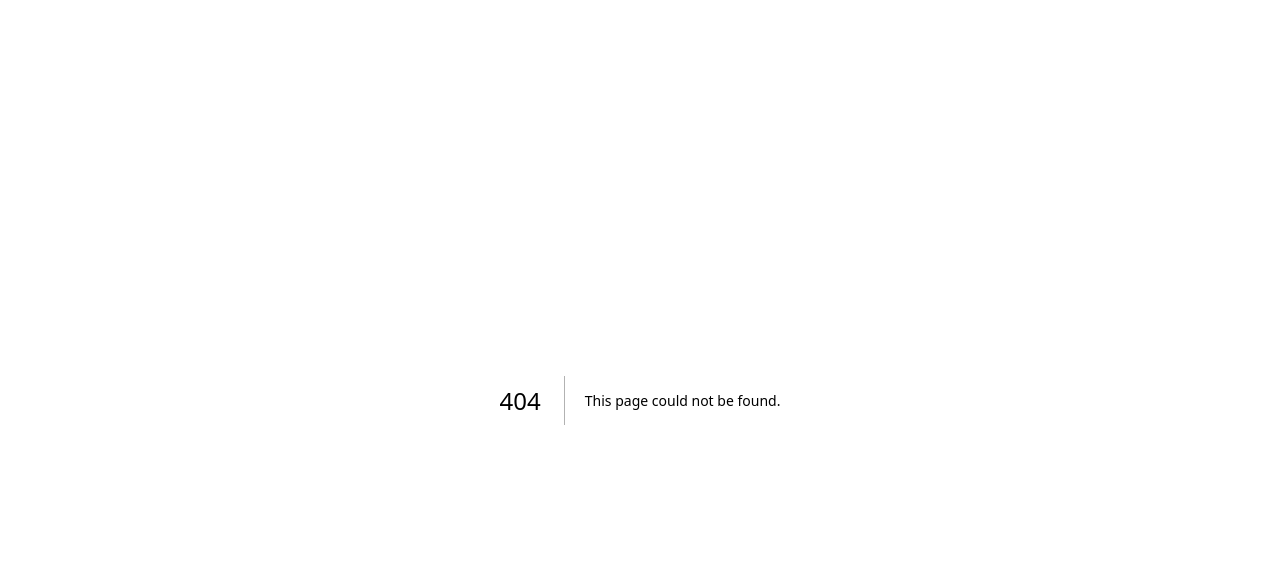
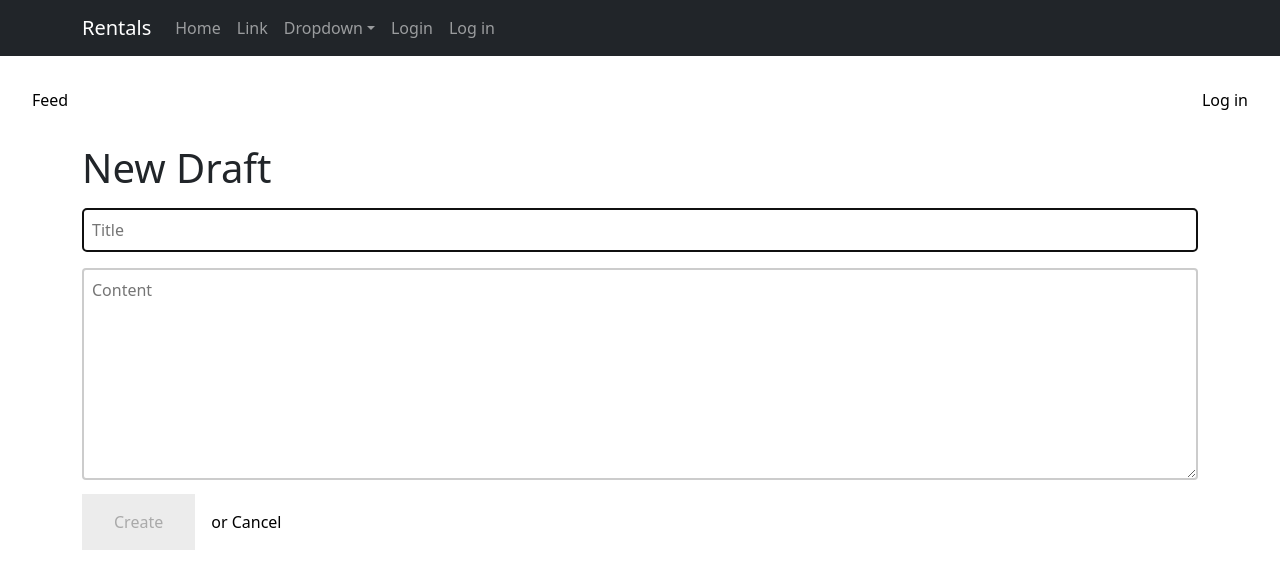
Before and after one commit to jnlucius/bisp_rental, a Next.js app: page /create in a window 1280 px wide. Before the commit this address had no page. Shown: the top 588 px of the page. Built offline with nearby package versions, Linux system fonts and the light colour scheme; no server answers.

Commit message:
sign in with github

```diff
--- a/components/header.js
+++ b/components/header.js
@@ -12,10 +12,8 @@ const Header = () => {
 
   let left = (
     <div className="left">
-      <Link href="/">
-        <a className="bold" data-active={isActive("/")}>
-          Feed
-        </a>
+      <Link href="/" className="bold" data-active={isActive("/")}>
+        Feed
       </Link>
       <style jsx>{`
         .bold {
@@ -44,10 +42,8 @@ const Header = () => {
   if (status === "loading") {
     left = (
       <div className="left">
-        <Link href="/">
-          <a className="bold" data-active={isActive("/")}>
-            Feed
-          </a>
+        <Link href="/" className="bold" data-active={isActive("/")}>
+          Feed
         </Link>
         <style jsx>{`
           .bold {
@@ -85,8 +81,8 @@ const Header = () => {
   if (!session) {
     right = (
       <div className="right">
-        <Link href="/api/auth/signin">
-          <a data-active={isActive("/signup")}>Log in</a>
+        <Link href="/api/auth/signin" data-active={isActive("/signup")}>
+          Log in
         </Link>
         <style jsx>{`
           a {
@@ -116,13 +112,11 @@ const Header = () => {
   if (session) {
     left = (
       <div className="left">
-        <Link href="/">
-          <a className="bold" data-active={isActive("/")}>
-            Feed
-          </a>
+        <Link href="/" className="bold" data-active={isActive("/")}>
+          Feed
         </Link>
-        <Link href="/drafts">
-          <a data-active={isActive("/drafts")}>My drafts</a>
+        <Link href="/drafts" data-active={isActive("/drafts")}>
+          My drafts
         </Link>
         <style jsx>{`
           .bold {
@@ -151,9 +145,7 @@ const Header = () => {
           {session.user.name} ({session.user.email})
         </p>
         <Link href="/create">
-          <button>
-            <a>New post</a>
-          </button>
+          <button>New post</button>
         </Link>
         <button onClick={() => signOut()}>
           <a>Log out</a>
--- a/components/layout.js
+++ b/components/layout.js
@@ -4,14 +4,71 @@ import Nav from "react-bootstrap/Nav";
 import Navbar from "react-bootstrap/Navbar";
 import NavDropdown from "react-bootstrap/NavDropdown";
 import Header from "./header";
+import { useRouter } from "next/router";
+import { signOut, useSession } from "next-auth/react";
 
 export default function Layout({ children }) {
+  const router = useRouter();
+  const isActive = (pathname) => router.pathname === pathname;
+
+  const { data: session, status } = useSession();
+
+  let right = null;
+
+  if (status === "loading") {
+    right = (
+      <div className="right">
+        <p>Validating session ...</p>
+        <style jsx>{`
+          .right {
+            margin-left: auto;
+          }
+        `}</style>
+      </div>
+    );
+  }
+
+  if (!session) {
+    right = (
+      <>
+        <Nav.Link as={Link} href="/login">
+          Login
+        </Nav.Link>
+        <Nav.Link
+          as={Link}
+          href="/api/auth/signin"
+          data-active={isActive("/signup")}
+        >
+          Log in
+        </Nav.Link>
+      </>
+    );
+  }
+
+  if (session) {
+    right = (
+      <>
+        <Nav.Link as={Link} href="/user" className="text-muted">
+          {session.user.name}
+        </Nav.Link>
+        <Nav.Link as={Link} href="/create">
+          <button>New post</button>
+        </Nav.Link>
+        <Nav.Link>
+          <button onClick={() => signOut()}>
+            <a>Log out</a>
+          </button>
+        </Nav.Link>
+      </>
+    );
+  }
+
   return (
     <main>
       <Navbar bg="dark" variant="dark" expand="md">
         <Container>
           <Navbar.Brand as={Link} href="/">
-            Rent
+            Rentals
           </Navbar.Brand>
           <Navbar.Toggle aria-controls="basic-navbar-nav" />
           <Navbar.Collapse id="basic-navbar-nav">
@@ -35,6 +92,7 @@ export default function Layout({ children }) {
                   Separated link
                 </NavDropdown.Item>
               </NavDropdown>
+              {right}
             </Nav>
           </Navbar.Collapse>
         </Container>
--- a/package.json
+++ b/package.json
@@ -12,6 +12,8 @@
     "@next-auth/prisma-adapter": "^1.0.5",
     "@next/font": "13.1.6",
     "@prisma/client": "^4.11.0",
+    "axios": "^1.3.4",
+    "bcrypt": "^5.1.0",
     "bootstrap": "^5.2.3",
     "eslint": "8.33.0",
     "eslint-config-next": "13.1.6",
--- a/pages/_app.js
+++ b/pages/_app.js
@@ -6,7 +6,7 @@ import { SessionProvider } from "next-auth/react";
 
 export default function App({ Component, pageProps }) {
   return (
-    <SessionProvider session={pageProps.session}>
+    <SessionProvider options={{ clientMaxAge: 0 }} session={pageProps.session}>
       <SSRProvider>
         <Head>
           <meta name="viewport" content="width=device-width, initial-scale=1" />
--- /dev/null
+++ b/pages/create.js
@@ -0,0 +1,74 @@
+// pages/create.tsx
+
+import React, { useState } from "react";
+import Layout from "../components/Layout";
+import Router from "next/router";
+
+const Draft = () => {
+  const [title, setTitle] = useState("");
+  const [content, setContent] = useState("");
+
+  const submitData = async (e) => {
+    e.preventDefault();
+    // TODO
+    // You will implement this next ...
+  };
+
+  return (
+    <Layout>
+      <div>
+        <form onSubmit={submitData}>
+          <h1>New Draft</h1>
+          <input
+            autoFocus
+            onChange={(e) => setTitle(e.target.value)}
+            placeholder="Title"
+            type="text"
+            value={title}
+          />
+          <textarea
+            cols={50}
+            onChange={(e) => setContent(e.target.value)}
+            placeholder="Content"
+            rows={8}
+            value={content}
+          />
+          <input disabled={!content || !title} type="submit" value="Create" />
+          <a className="back" href="#" onClick={() => Router.push("/")}>
+            or Cancel
+          </a>
+        </form>
+      </div>
+      <style jsx>{`
+        .page {
+          background: var(--geist-background);
+          padding: 3rem;
+          display: flex;
+          justify-content: center;
+          align-items: center;
+        }
+
+        input[type="text"],
+        textarea {
+          width: 100%;
+          padding: 0.5rem;
+          margin: 0.5rem 0;
+          border-radius: 0.25rem;
+          border: 0.125rem solid rgba(0, 0, 0, 0.2);
+        }
+
+        input[type="submit"] {
+          background: #ececec;
+          border: 0;
+          padding: 1rem 2rem;
+        }
+
+        .back {
+          margin-left: 1rem;
+        }
+      `}</style>
+    </Layout>
+  );
+};
+
+export default Draft;
```
Also changed, not shown: pages/api/auth/[...nextauth].js (added, +21 -0 lines), 2 other files (tests, documents, lock files or other folders).
